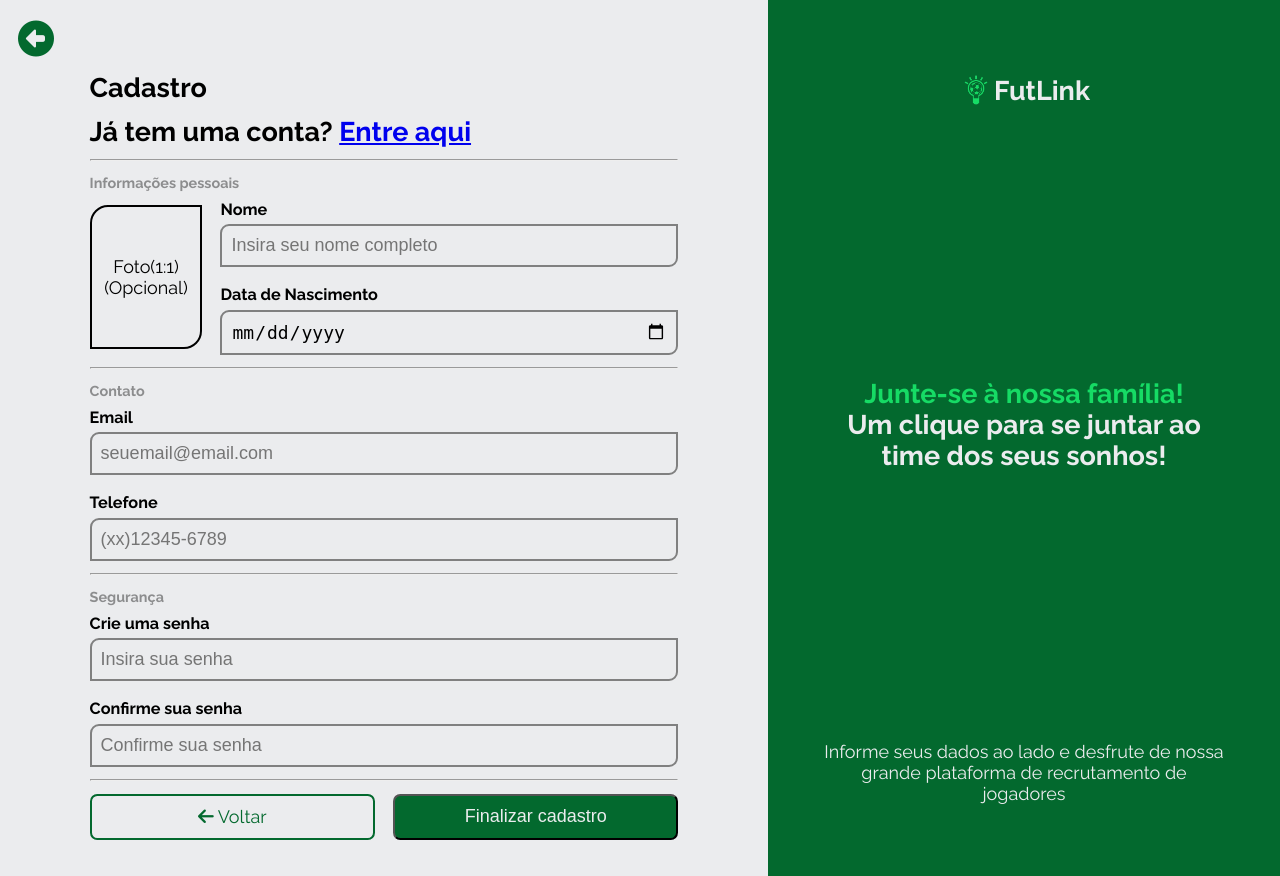
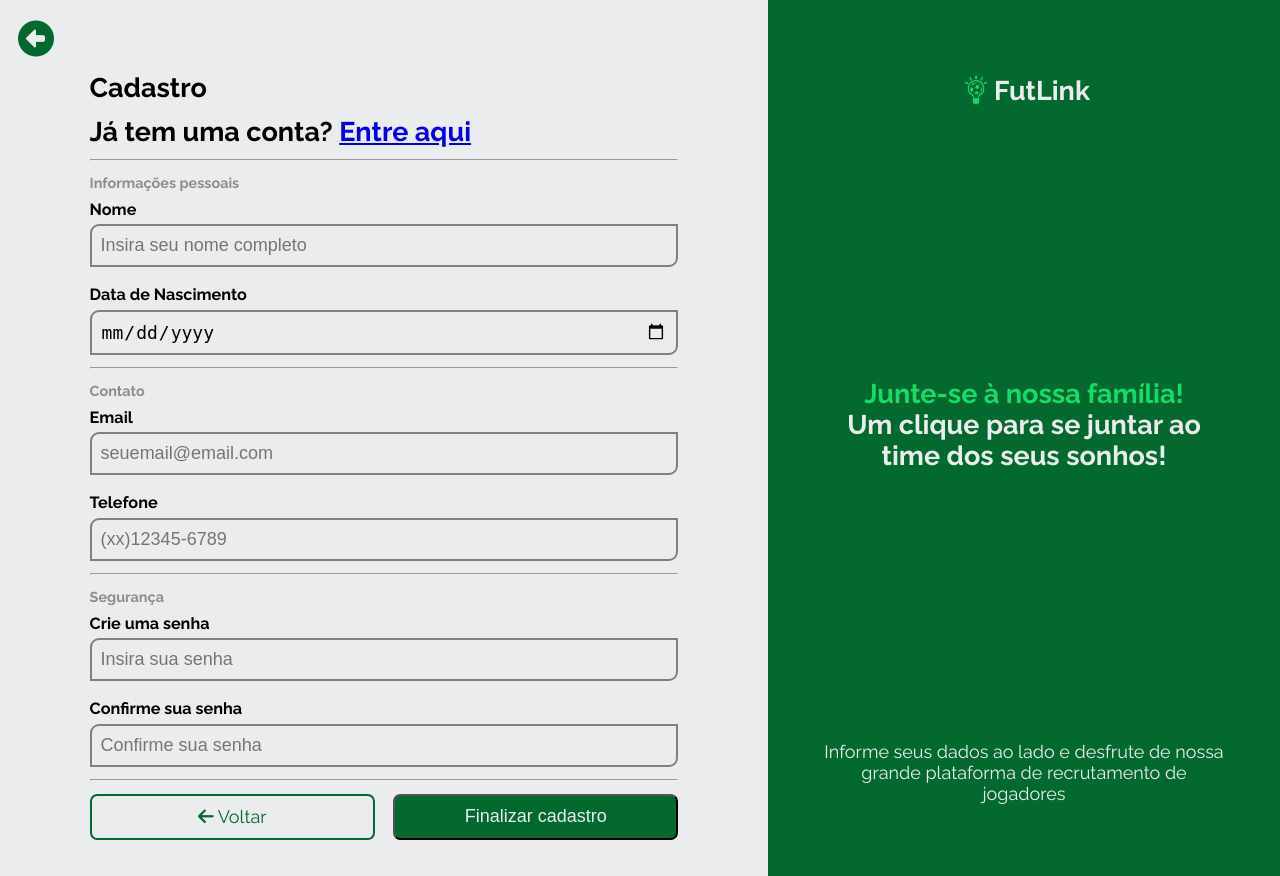
Before and after one commit to TCC-Nexa-Luminy/FutLink, a PHP site: page /signUp.php in a window 1280 px wide. Run offline with PHP 8.4, Linux system fonts and the light colour scheme; some libraries are stand-ins or nearby versions.

Commit message:
SignUp - Removido label de foto de perfil

```diff
--- a/app/views/signUp.php
+++ b/app/views/signUp.php
@@ -17,10 +17,7 @@ include("topo.php");
                 <article class="content-input">
                     <h3>Informações pessoais</h3>
                     <div class="form-content-info">
-                        <label for="iprofile" class="container_photo">
-                            <span class="placeholderSpan">Foto(1:1)<br>(Opcional)</span>
-                            <img src="" alt="Foto de Perfil" id="iphoto" style="display: none;">
-                        </label>
+
                         <div class="form-label_direction">
                             <div class="form-label">
                                 <label for="inome">Nome</i></label>
```
